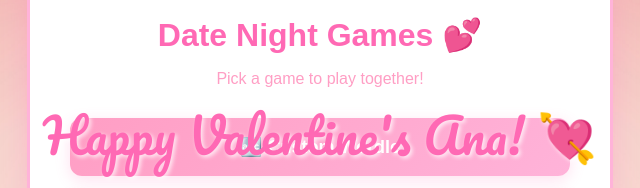
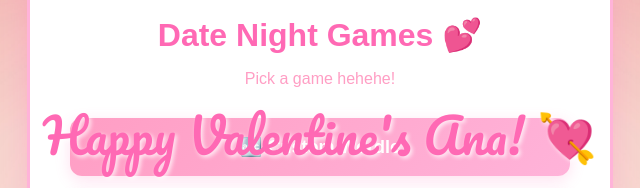
Before and after one commit to diegoo1268/ValentinesDate, a plain HTML site: page index.html in a window 1280 px wide. Shown: the part 158-346 px from the top of the page, 320-960 px from the left. Drawn offline with Linux system fonts and the light colour scheme.

Commit message:
Update index.html

```diff
--- a/index.html
+++ b/index.html
@@ -90,7 +90,7 @@
 
     <div class="card">
         <h1>Date Night Games 💕</h1>
-        <p class="subtitle">Pick a game to play together!</p>
+        <p class="subtitle">Pick a game hehehe!</p>
 
         <div class="button-container">
             <a href="YOUR_WORDLE_LINK_HERE" class="game-button">
```
